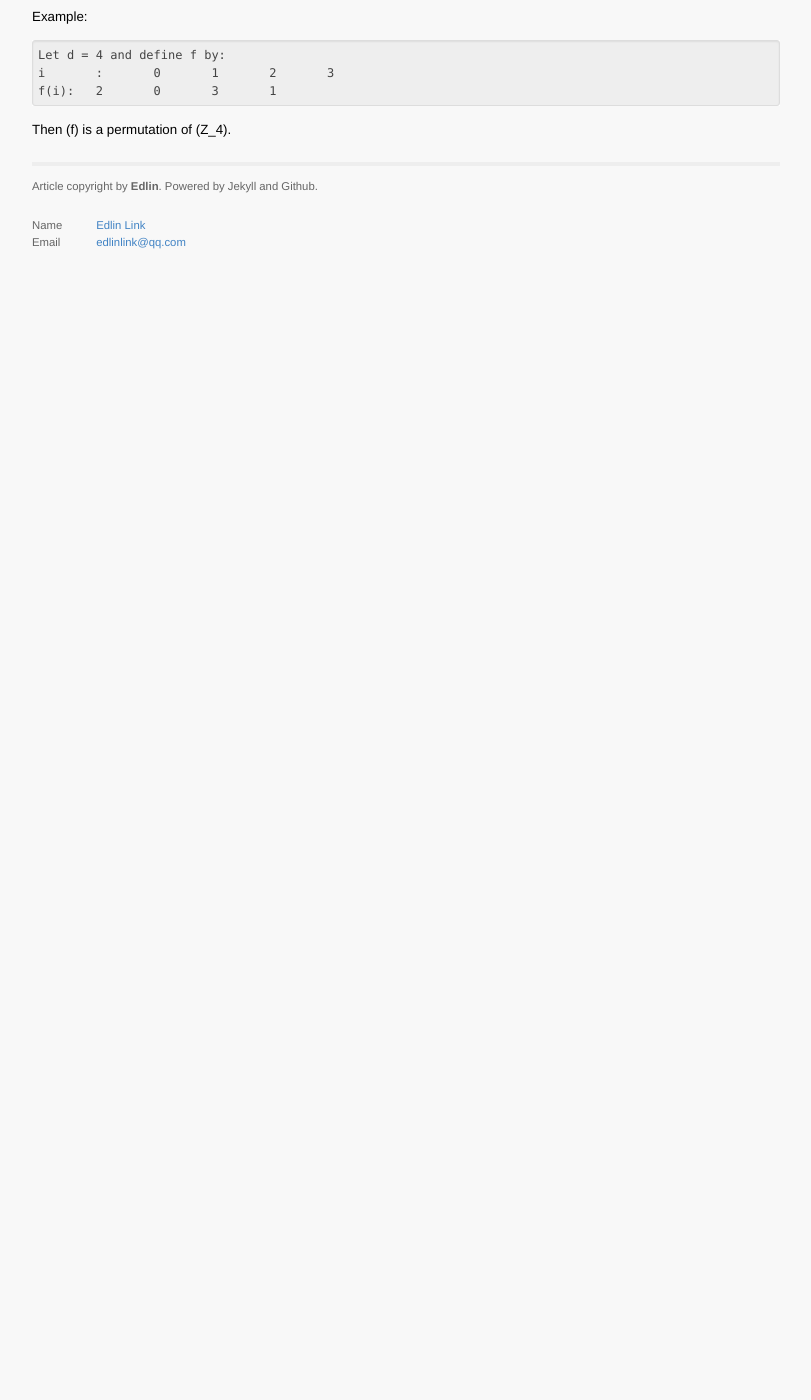
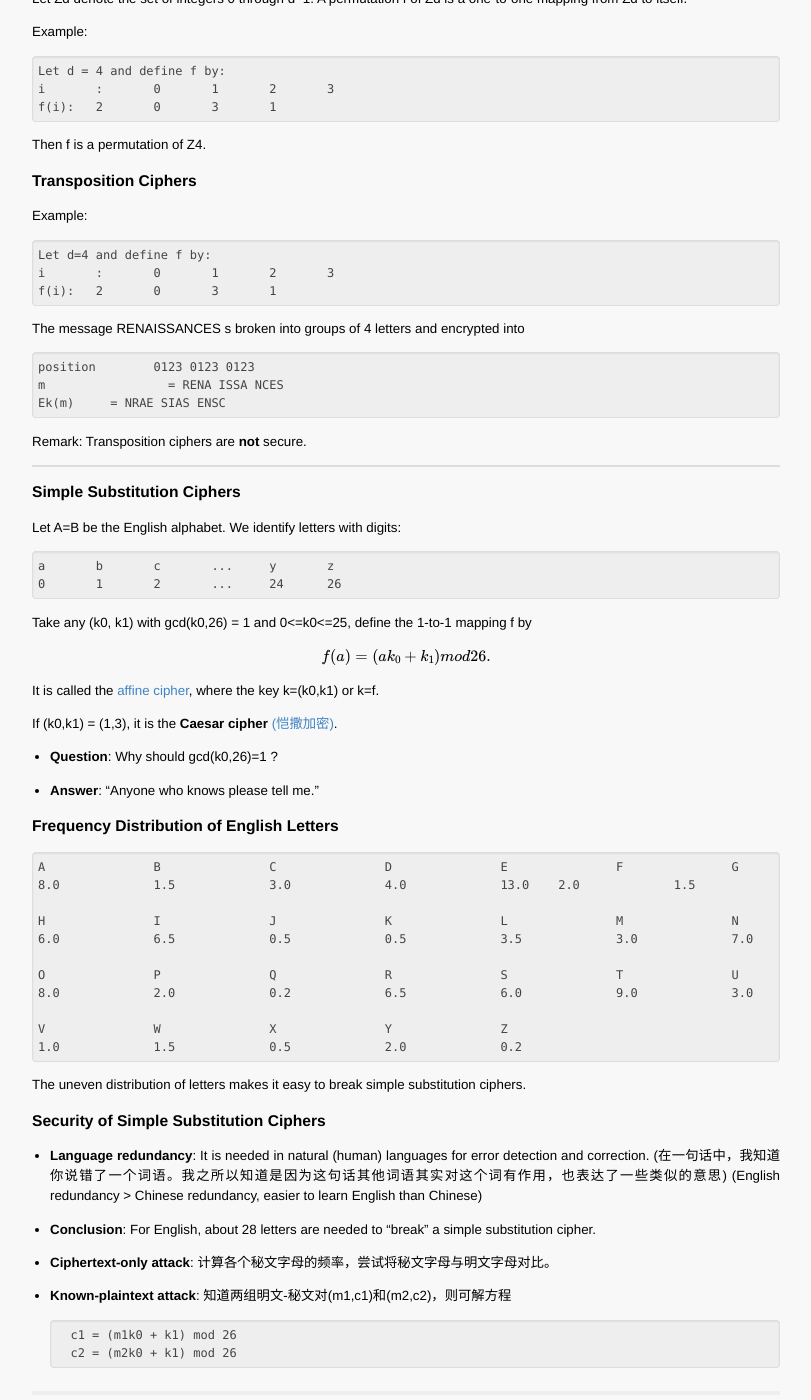
Before and after one commit to EdlinLink/edlinlink.github.io, a Jekyll site: the page built from _posts/2014-09-13-Classical_One-Key_Ciphers.md, in a window 1280 px wide and 1400 px high, scrolled down 636 px. Shown: the whole window, without its empty margins (234-1045 px from the left). Built offline with Jekyll 4.4.1, drawn with Linux system fonts in a browser that asks for light colours; Markdown is read by kramdown in place of the engine named in the settings; formulas are drawn with MathJax 3; comment, search, counter and statistics services are not loaded; before the commit the page ends 918 px from its top, so only the background shows below that; some of the changed text lies outside the part shown.

Commit message:
new post

```diff
--- a/_posts/2014-09-13-Classical_One-Key_Ciphers.md
+++ b/_posts/2014-09-13-Classical_One-Key_Ciphers.md
@@ -36,9 +36,11 @@ Typically there is a 5-tuple \((M, C, K, E_k, D_k)\) in a classical one-key ciph
 2. It should be computationally infeasible for a cryptanalyst to determine the plaintext (\m\), given a ciphertext \(c\). (破解者无法通过计算从**秘文**知道**明文**)
 3. It should be computationally infeasible for a cryptanalyst to systematically determine the decryption transformation \(D_k\) or key \(k\) from intercepted ciphertext c, even if the corresponding plaintext m is known. (就算对应的**明文**被知道了，破解者也无法通过计算从**秘文**知道**解密**方法或者**key**)
 
-### Permutations of \(Z_\d)
+---------------------------------------------------------------------------
 
-Let (\Z_d\) denote the set of integers 0 through \(d−1\). A permutation \(f\) of \(Z_d\) is a one-to-one mapping from \(Z_d\) to itself.
+### Permutations of Zd
+
+Let Zd denote the set of integers 0 through d−1. A permutation f of Zd is a one-to-one mapping from Zd to itself.
 
 Example:
 
@@ -46,4 +48,71 @@ Example:
 	i	:	0	1	2	3
 	f(i):	2	0	3	1
 
-Then \(f\) is a permutation of \(Z_4\).
+Then f is a permutation of Z4.
+
+
+### Transposition Ciphers
+
+Example:
+
+	Let d=4 and define f by:
+	i	:	0	1	2	3
+	f(i):	2	0	3	1
+
+The message RENAISSANCES s broken into groups of 4 letters and encrypted into
+
+	position	0123 0123 0123
+	m		  = RENA ISSA NCES
+	Ek(m)	  = NRAE SIAS ENSC
+
+Remark: Transposition ciphers are **not** secure.
+
+---------------------------------------------------------------------------
+
+### Simple Substitution Ciphers
+
+Let A=B be the English alphabet. We identify letters with digits:
+
+	a	b	c	...	y	z
+	0	1	2	...	24	26
+
+Take any (k0, k1) with gcd(k0,26) = 1 and 0<=k0<=25, define the 1-to-1 mapping f by
+
+$$f(a) = (ak_0 + k_1) mod 26.$$
+
+It is called the [affine cipher](http://en.wikipedia.org/wiki/Affine_cipher), where the key k=(k0,k1) or k=f.
+
+If (k0,k1) = (1,3), it is the **Caesar cipher** [(恺撒加密)](http://baike.baidu.com/view/1236600.htm?fr=aladdin).
+
++ **Question**: Why should gcd(k0,26)=1 ?
+
++ **Answer**: "Anyone who knows please tell me."
+
+### Frequency Distribution of English Letters
+
+	A		B		C		D		E		F		G
+	8.0		1.5		3.0		4.0		13.0	2.0		1.5
+
+	H		I		J		K		L		M		N
+	6.0		6.5		0.5		0.5		3.5		3.0		7.0
+
+	O		P		Q		R		S		T		U
+	8.0		2.0		0.2		6.5		6.0		9.0		3.0
+
+	V		W		X		Y		Z
+	1.0		1.5		0.5		2.0		0.2
+
+The uneven distribution of letters makes it easy to break simple substitution ciphers.
+
+### Security of Simple Substitution Ciphers
+
++ **Language redundancy**: It is needed in natural (human) languages for error detection and correction. (在一句话中，我知道你说错了一个词语。我之所以知道是因为这句话其他词语其实对这个词有作用，也表达了一些类似的意思) (English redundancy > Chinese redundancy, easier to learn English than Chinese)
+
++ **Conclusion**: For English, about 28 letters are needed to “break” a simple substitution cipher.
+
++ **Ciphertext-only attack**: 计算各个秘文字母的频率，尝试将秘文字母与明文字母对比。
+
++ **Known-plaintext attack**: 知道两组明文-秘文对(m1,c1)和(m2,c2)，则可解方程
+
+		c1 = (m1k0 + k1) mod 26
+		c2 = (m2k0 + k1) mod 26
```
Also changed, not shown: other parts of _posts/2014-09-13-Classical_One-Key_Ciphers.md (+1 -1 lines).
